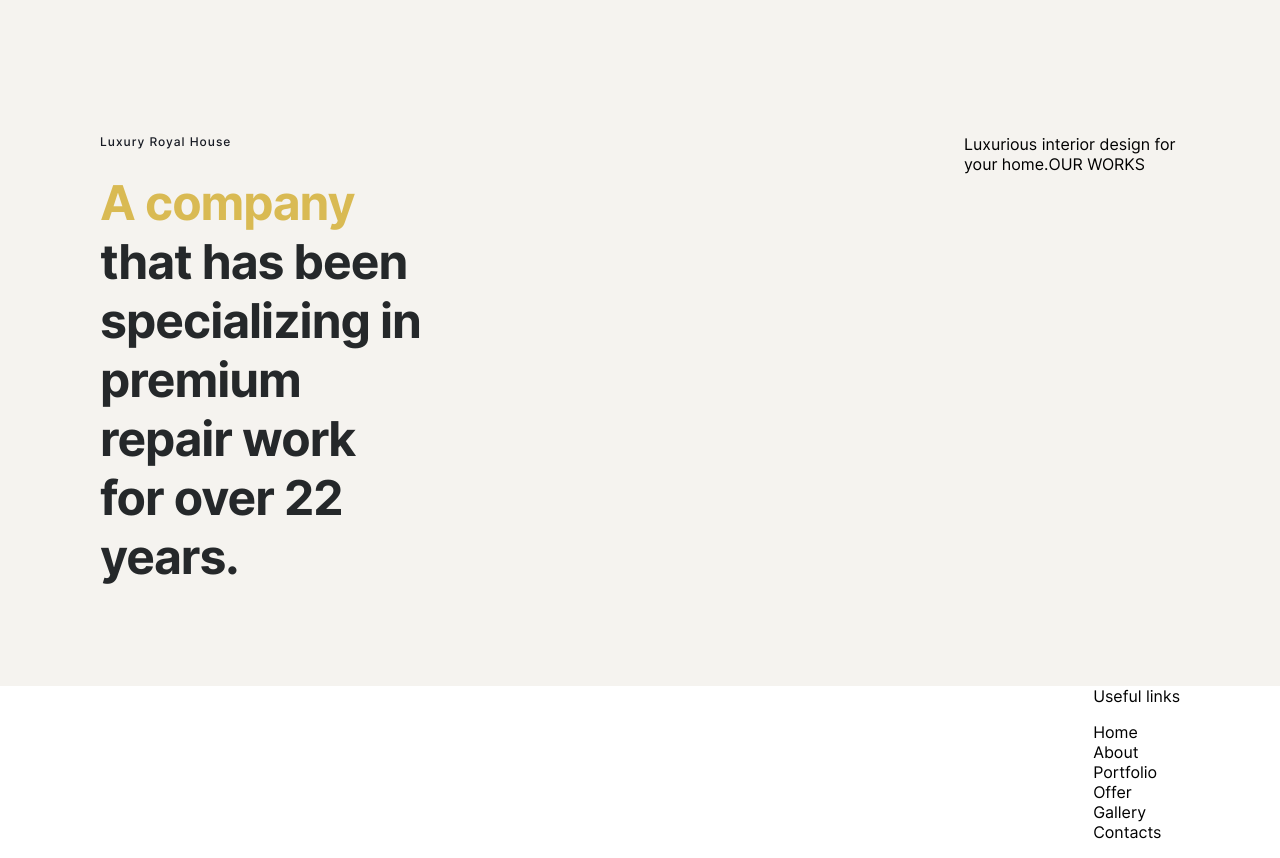
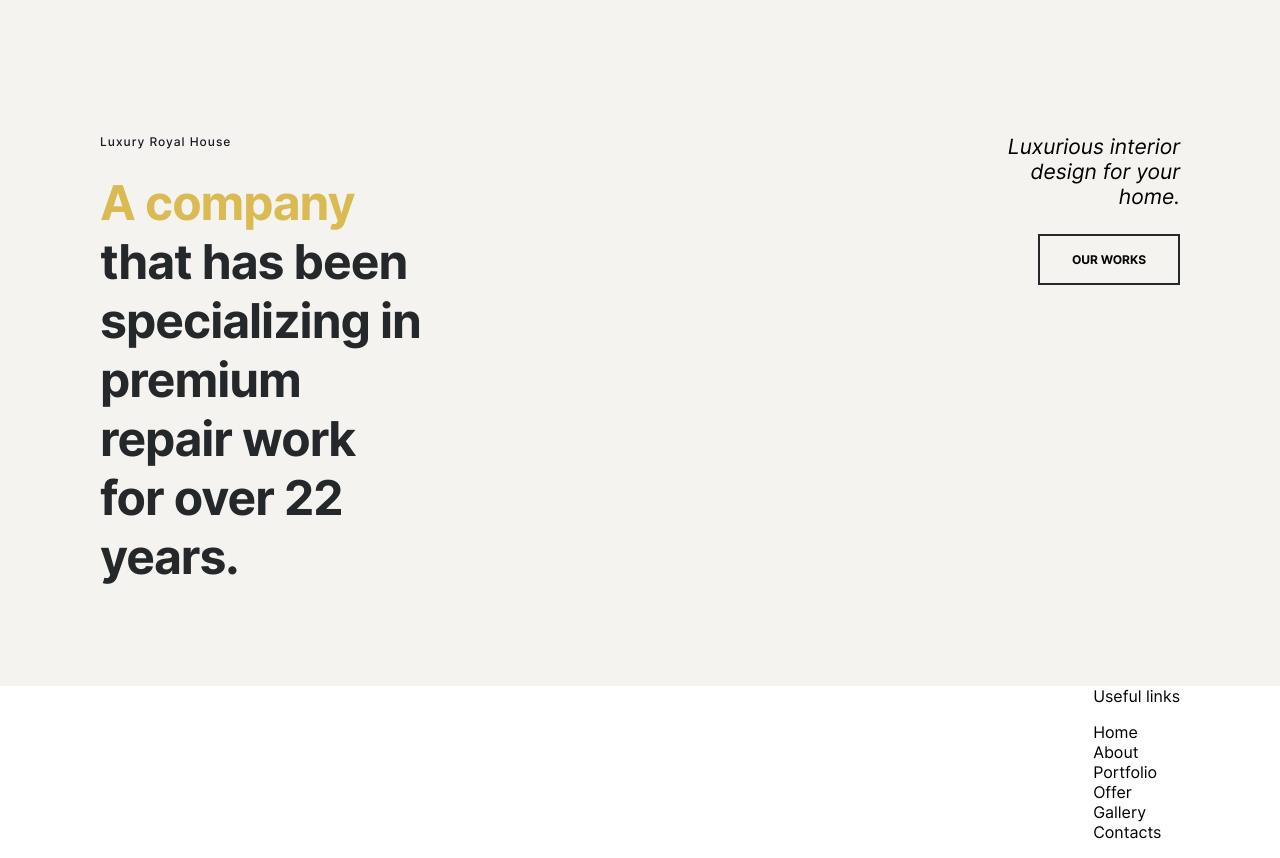
Before and after one commit to yuuikm/luxury-royal-house, a React (Vite) app: page /ru in a window 1280 px wide. Shown: the part 1260-2118 px from the top of the page. Built offline with nearby package versions, Linux system fonts and the light colour scheme.

Commit message:
feat: call to action block

```diff
--- a/src/components/shared/ActionBlock/index.tsx
+++ b/src/components/shared/ActionBlock/index.tsx
@@ -1,6 +1,7 @@
 // libraries
 import { type FC } from 'react';
 import SmTitle from 'components/shared/SmTitle';
+import LinkButton from 'components/shared/LinkButton';
 
 type ActionBlockProps = {
   title: string;
@@ -20,8 +21,8 @@
         </h1>
       </div>
       <div className="call-to-action-quote">
-        <span>{quote}</span>
-        <span>{callToAction}</span>
+        <span className="quote-text">{quote}</span>
+        <LinkButton text={callToAction} link="/" style="secondary"></LinkButton>
       </div>
     </div>
   </div>
--- a/src/styles/components/action-block.scss
+++ b/src/styles/components/action-block.scss
@@ -12,7 +12,15 @@
   }
 
   .call-to-action-quote {
+    text-align: right;
     flex-basis: 20%;
+
+    .quote-text {
+      font-size: 21px;
+      display: block;
+      font-style: italic;
+      padding-bottom: 25px;
+    }
   }
 
   .call-to-action-title {
```
